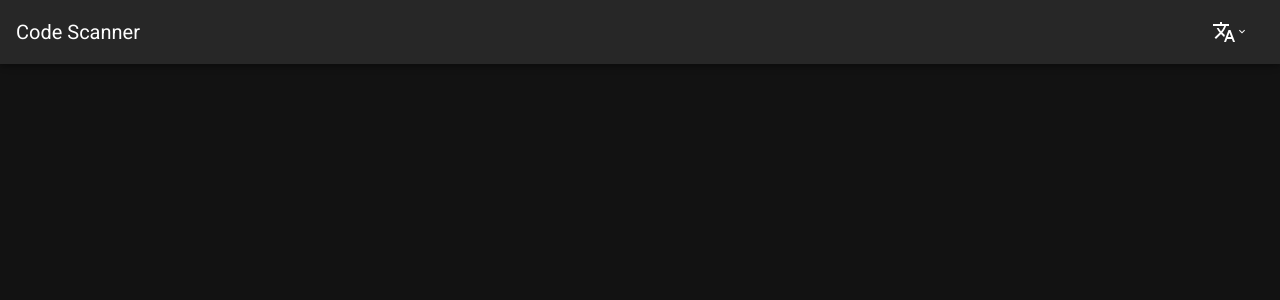
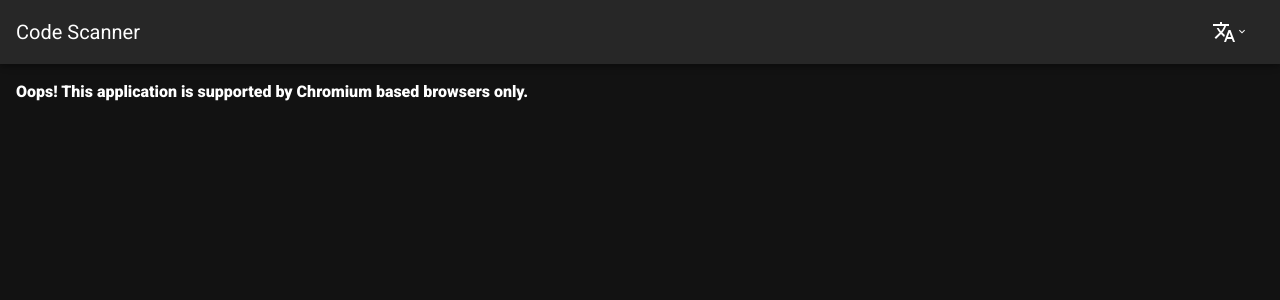
Before and after one commit to paulbarre/code-scanner-pwa, a Vue app: page / in a window 1280 px wide. Shown: the top 300 px of the page. Built offline with nearby package versions, Linux system fonts and the light colour scheme.

Commit message:
Application not supported message

```diff
--- a/src/App.vue
+++ b/src/App.vue
@@ -3,6 +3,10 @@
     <AppBar />
 
     <v-main>
+      <div
+        v-if="!supported"
+        class="pa-4 font-weight-black"
+      >{{ $t('bad_browser') }}</div>
     </v-main>
   </v-app>
 </template>
@@ -13,21 +17,11 @@ import Detector from '@/model/Detector';
 
 export default {
   name: 'App',
-
   components: {
     AppBar,
   },
-  data() {
-    return {
-      isReady: false,
-    };
-  },
   created() {
     this.supported = Detector.supported;
-    this.detector = new Detector();
-    this.detector.isReady.then(() => {
-      this.isReady = true;
-    });
   },
 };
 </script>
--- a/src/locales/en.json
+++ b/src/locales/en.json
@@ -1,3 +1,3 @@
 {
-  "message": "hello i18n !!"
+  "bad_browser": "Oops! This application is supported by Chromium based browsers only."
 }
```
